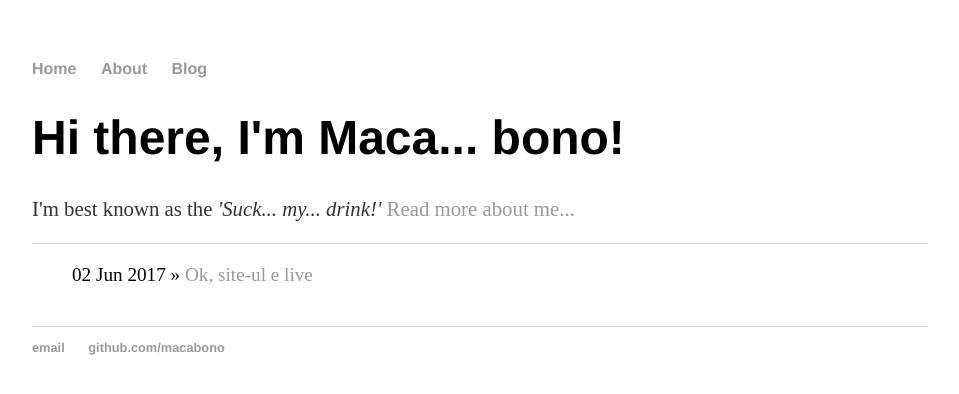
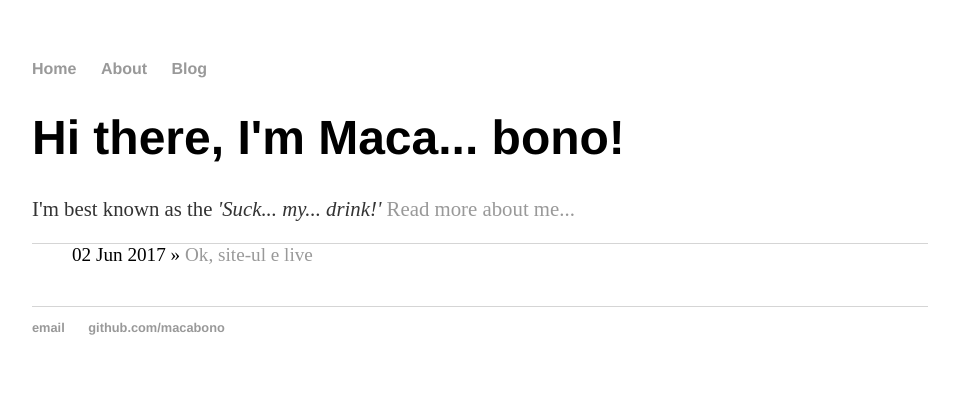
Before and after one commit to macabono/macabono.github.io, a Jekyll site: the page built from index.html, in a window 1280 px wide. Shown: the top 394 px of the page, without its empty margins (160-1119 px from the left). Built offline with Jekyll 4.4.1, drawn with Linux system fonts in a browser that asks for light colours.

Commit message:
Update main.css

```diff
--- a/css/main.css
+++ b/css/main.css
@@ -37,7 +37,7 @@ footer {
 }
 
 ul.posts {
-    margin: 20px auto 40px;
+    margin: 0px auto 40px;
     font-size: 1.2em;
 }
 
```
